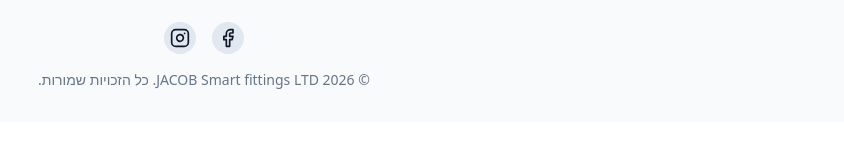
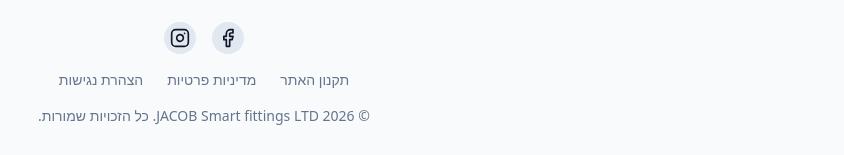
Before and after one commit to crimow28-boop/jacob-smart-fittings, a React (Vite) app: page /Home in a window 1280 px wide. Shown: the part 876-1031 px from the top of the page, without its empty margins (436-1280 px from the left). Before the commit the page ends 998 px from the top, so only its background shows below. Built offline with nearby package versions, Linux system fonts and the light colour scheme; no server answers.

Commit message:
File changes

```diff
--- a/src/components/layout/Footer.jsx
+++ b/src/components/layout/Footer.jsx
@@ -15,6 +15,11 @@ export default function Footer() {
             <ButtonIcon icon={<Instagram className="w-5 h-5" />} />
           </a>
         </div>
+        <div className="flex flex-wrap justify-center gap-6 text-sm text-slate-500">
+          <Link to={createPageUrl('Terms')} className="hover:text-primary transition-colors">תקנון האתר</Link>
+          <Link to={createPageUrl('Privacy')} className="hover:text-primary transition-colors">מדיניות פרטיות</Link>
+          <Link to={createPageUrl('Accessibility')} className="hover:text-primary transition-colors">הצהרת נגישות</Link>
+        </div>
         <div className="text-center text-sm text-slate-500">
           © {new Date().getFullYear()} JACOB Smart fittings LTD. כל הזכויות שמורות.
         </div>
```
